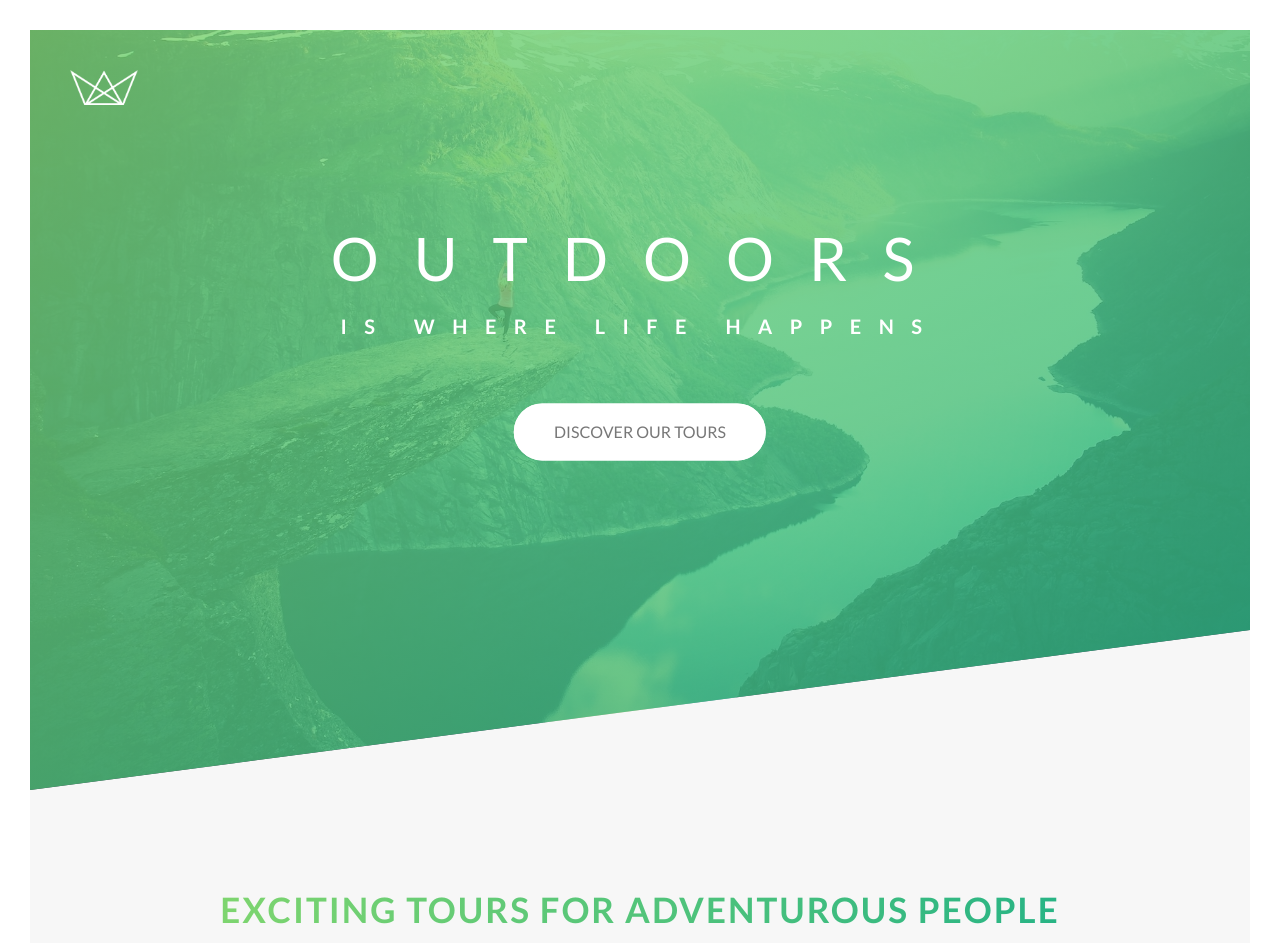
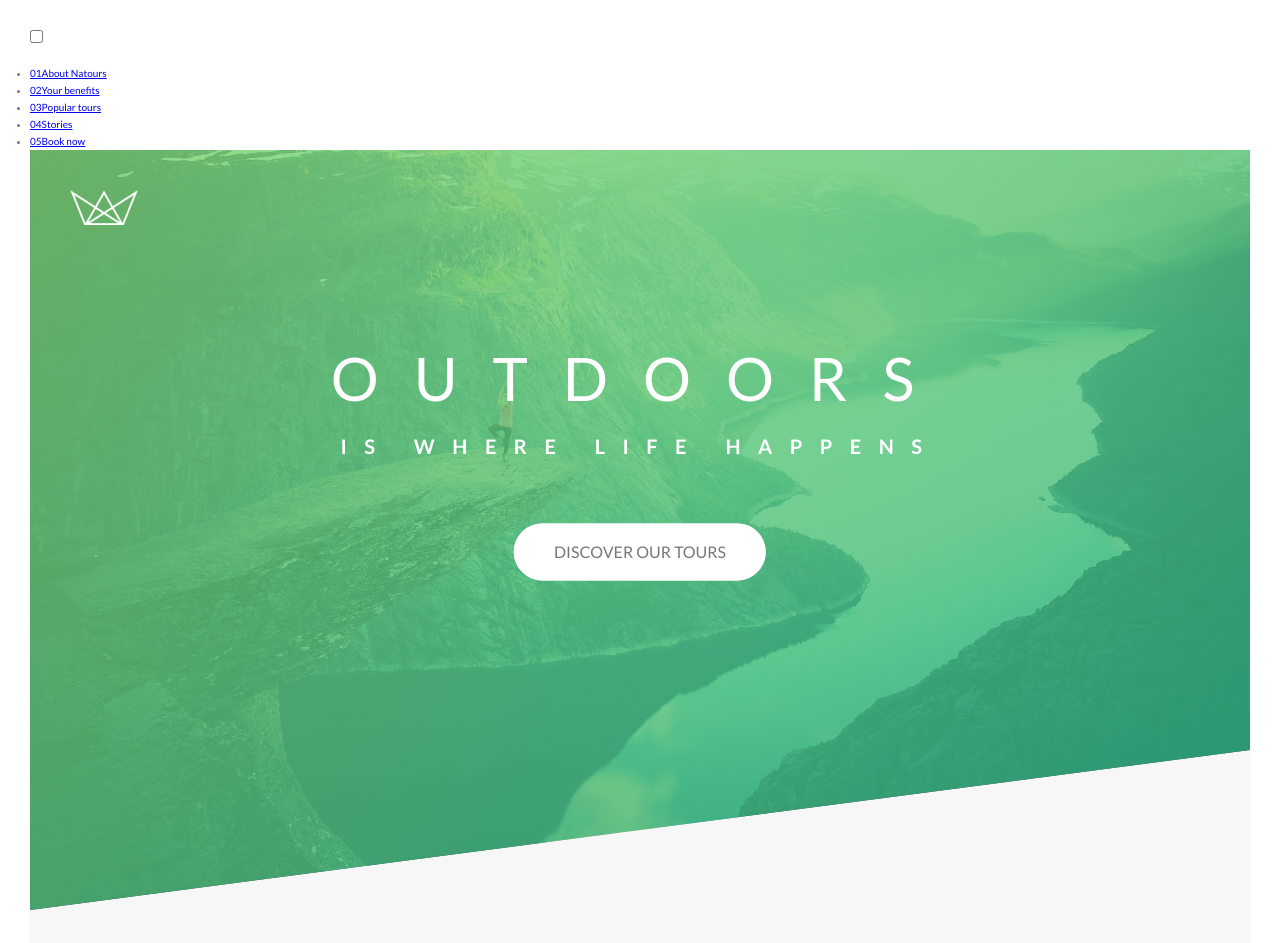
Before and after one commit to BernStrom/sass-css-projects, a plain HTML site: page Natours/index.html in a window 1280 px wide. Shown: the top 943 px of the page. Drawn offline with Linux system fonts and the light colour scheme.

Commit message:
Add top-right page navigation menu toggle

```diff
--- a/Natours/index.html
+++ b/Natours/index.html
@@ -21,6 +21,25 @@
     </head>
 
     <body>
+        <div class="navigation">
+            <input type="checkbox" class="navigation__checkbox" id="navi-toggle">
+            <label for="navi-toggle" class="navigation__button">
+                <span class="navigation__icon">&nbsp;</span>
+            </label>
+
+            <div class="navigation__background">&nbsp;</div>
+
+            <nav class="navigation__nav">
+                <ul class="navigation__list">
+                    <li class="navigation__item"><a href="#" class="navigation__link"><span>01</span>About Natours</a></li>
+                    <li class="navigation__item"><a href="#" class="navigation__link"><span>02</span>Your benefits</a></li>
+                    <li class="navigation__item"><a href="#" class="navigation__link"><span>03</span>Popular tours</a></li>
+                    <li class="navigation__item"><a href="#" class="navigation__link"><span>04</span>Stories</a></li>
+                    <li class="navigation__item"><a href="#" class="navigation__link"><span>05</span>Book now</a></li>
+                </ul>
+            </nav>
+        </div>
+
         <header class="header"> <!-- PAGE HEADER SECTION -->
             <div class="header__logo-box">
                 <img src="img/logo-white.png" alt="Brand Logo" class="header__logo">
@@ -371,8 +390,8 @@
 
                 <div class="col-1-of-2"> <!-- FOOTER COPYRIGHT STATEMENT -->
                     <p class="footer__copyright">
-                        &copy; 2021 Built by <a href="https://berncodes.dev" class="footer__link">BernCodes&trade;</a>.
-                        Designed with <i class="fas fa-heart footer__heart-icon"></i> by <a href="https://twitter.com/jonasschmedtman" class="footer__link">Jonas Schmedtmann</a>.
+                        &copy; 2021 Built by <a href="https://berncodes.dev" class="footer__link" target="_blank">BernCodes&trade;</a>.
+                        Designed with <i class="fas fa-heart footer__heart-icon"></i> by <a href="https://twitter.com/jonasschmedtman" class="footer__link" target="_blank">Jonas Schmedtmann</a>.
                     </p>
                 </div> <!-- FOOTER COPYRIGHT STATEMENT END -->
             </div>
```
